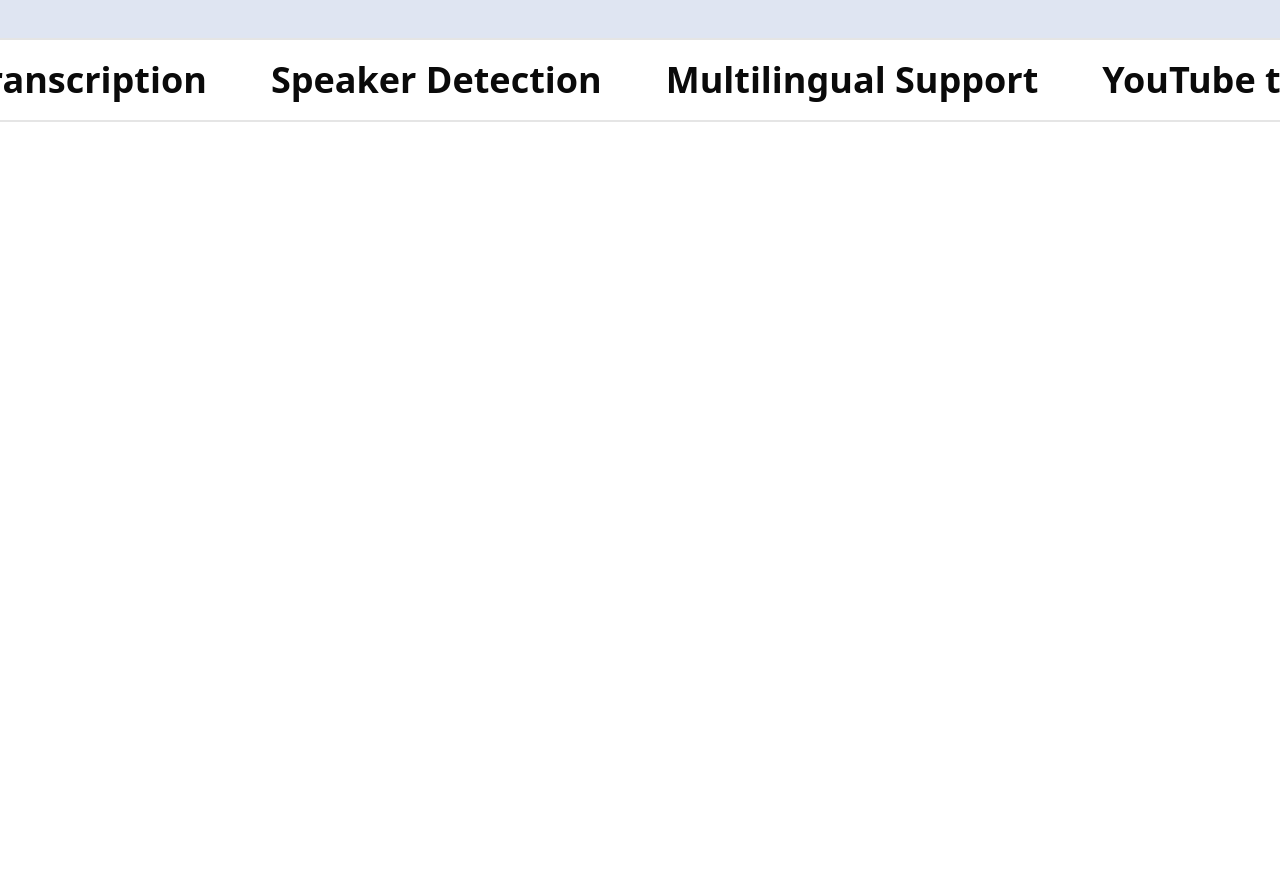
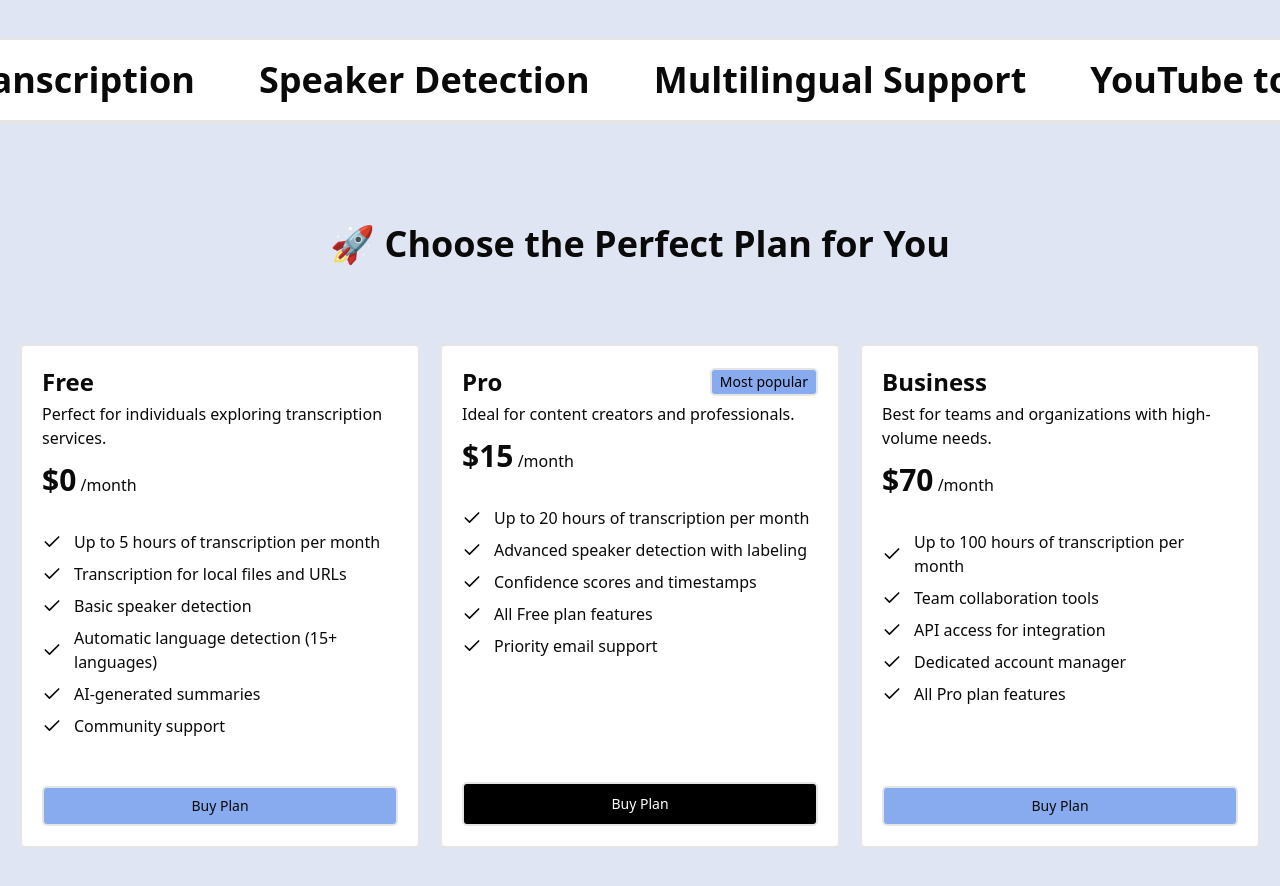
Before and after one commit to afnanhussain2002/read-podcast, a Next.js app: page / in a window 1280 px wide. Shown: the part 1280-2166 px from the top of the page. Before the commit the page ends 1402 px from the top, so only its background shows below. Built offline with nearby package versions, Linux system fonts and the light colour scheme.

Commit message:
show the pricing

```diff
--- a/app/page.tsx
+++ b/app/page.tsx
@@ -1,11 +1,13 @@
 import Features from "@/components/Features";
 import Hero from "@/components/Hero";
+import Pricing from "@/components/Pricing";
 export default function Home() {
 
   return (
  <>
  <Hero/>
  <Features/>
+ <Pricing/>
  </>
   );
 }
```
